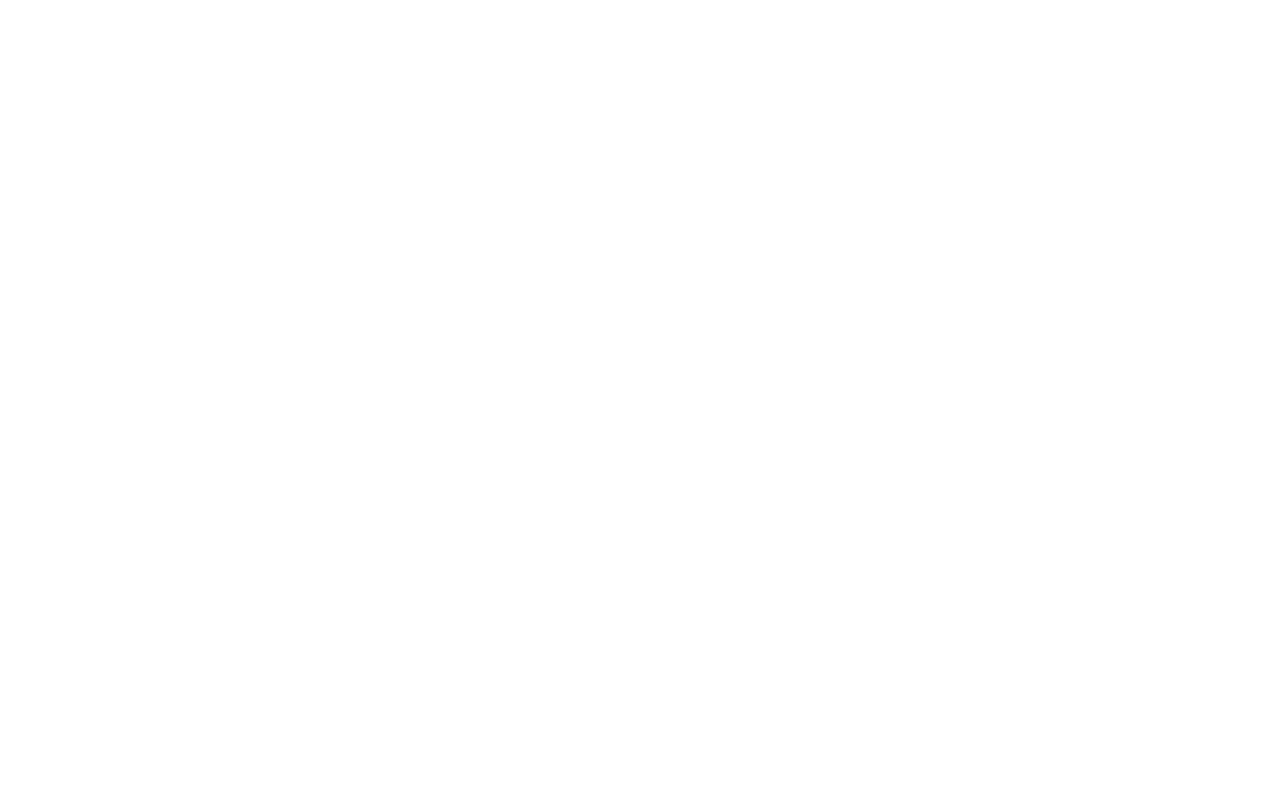
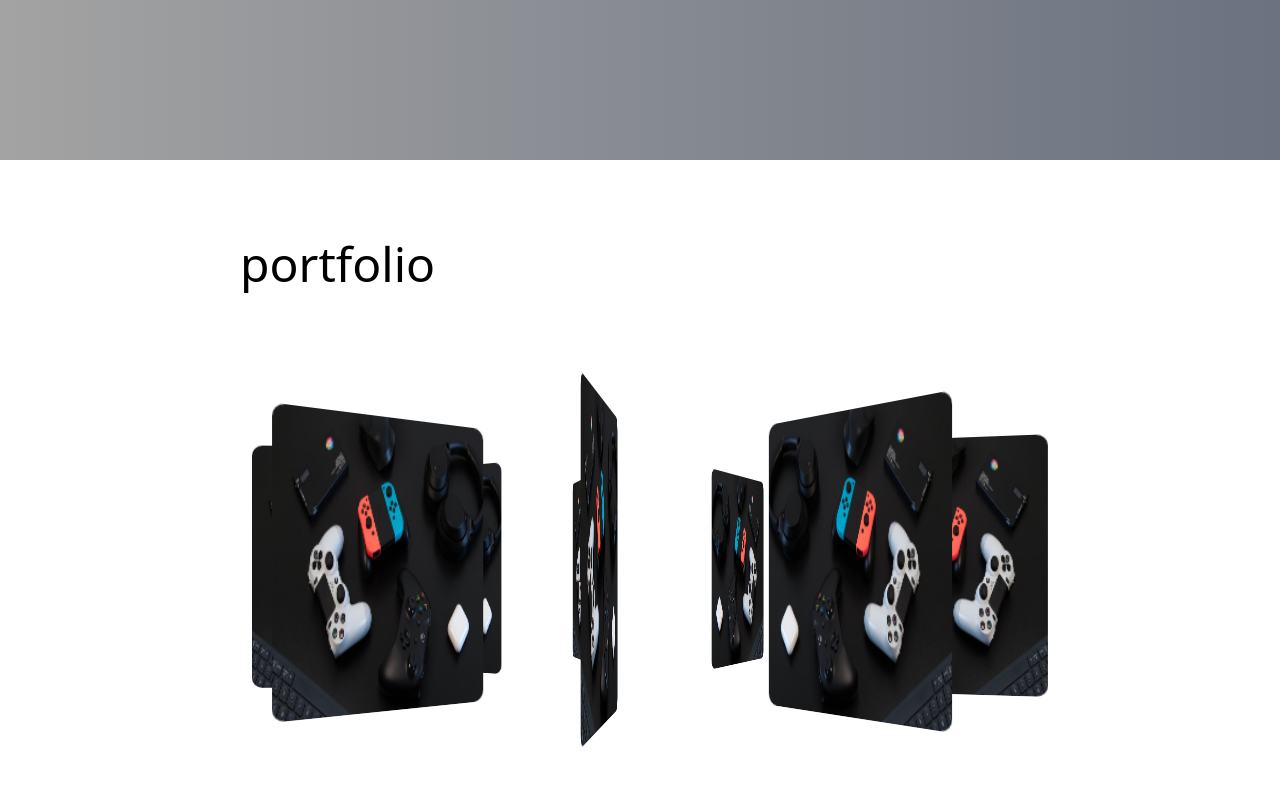
Before and after one commit to jedi24garcia/main-web-react, a React (Create React App) app: page /Portfolio in a window 1280 px wide. Before the commit this address had no page. Shown: the top 786 px of the page. Built offline with nearby package versions, Linux system fonts and the light colour scheme.

Commit message:
added portfolio and modified a few pages

```diff
--- a/src/About.js
+++ b/src/About.js
@@ -3,11 +3,15 @@
 function About() {
     return (
         <div>
-            <header class="flex justify-between items-center p-20 bg-gradient-to-r from-neutral-400 to-gray-500">
-                <h1>About</h1>
-            </header>
-            <div class='item-body px-20 py-60'>
-                <p class='font-serif'>About me page</p>
+            <header class="flex justify-between items-center p-20 bg-gradient-to-r from-neutral-400 to-gray-500" />
+            <div class='item-body px-60 py-20'>
+                <h1 class='font-serif text-5xl'>about</h1>
+                <p class='item-body py-10'>Hello<br />
+                    Just a dedicated programmer living in Wellington, New Zealand.<br />
+                    Beyond of the world of coding, I love to explore new places and cultures,<br />
+                    which combines my love for traveling with a curiosity of learning.<br />
+                    I always seek new adventures in both my career and personal life.
+                </p>
             </div>
         </div>
     );
--- a/src/App.js
+++ b/src/App.js
@@ -5,6 +5,7 @@
 import Home from './main';
 import About from './About';
 import Contact from './Contact';
+import Portfolio from './Portfolio';
 
 function App() {
   return (
@@ -12,6 +13,7 @@
       <Routes>
         <Route path="" element={<Home />} />
         <Route path="/About" element={<About />} />
+        <Route path="/Portfolio" element={<Portfolio />} />
         <Route path="/Contact" element={<Contact />} />
       </Routes>
     </BrowserRouter>
--- a/src/Contact.js
+++ b/src/Contact.js
@@ -3,10 +3,8 @@
 function Contact() {
     return (
         <div>
-            <header class="flex justify-between items-center p-20 bg-gradient-to-r from-neutral-400 to-gray-500">
-                <h1>Contact</h1>
-            </header>
-            <div class='item-body px-20 py-60'>
+            <header class="flex justify-between items-center p-20 bg-gradient-to-r from-neutral-400 to-gray-500" />
+            <div class='item-body px-60 py-20'>
                 <p class='font-serif'>
                     Contact Details:<br />
                     sample@gmail.com<br />
--- /dev/null
+++ b/src/Portfolio.css
@@ -0,0 +1,18 @@
+.scene {
+    margin: 80px auto; width: 210px; aspect-ratio: 4 / 5;
+    position: relative; perspective: 1000px;
+}
+.imageStyle {
+    position: absolute; width: 100%; height: 100%;
+    transform-style: preserve-3d;
+    animation: rotate 30s infinite linear;
+}
+.imageStyle>img {
+    position: absolute; left: 0; top: 0; width: 190px;
+    border-radius: 10px; aspect-ratio: 4 / 5;
+    transform: rotateY(var(--i)) translate(288px);
+}
+@keyframes rotate {
+    0% { transform: rotateY(360deg); }
+    100% { transform: rotateY(0deg); }
+}
--- /dev/null
+++ b/src/Portfolio.js
@@ -0,0 +1,30 @@
+import React from 'react';
+
+import './Portfolio.css';
+import consoleImage from './/images/consoles.jpg';
+
+function Portfolio() {
+    return (
+        <div>
+            <header class="flex justify-between items-center p-20 bg-gradient-to-r from-neutral-400 to-gray-500" />
+                <div class='item-body px-60 py-20'>
+                    <h1 class='font-serif text-5xl'>portfolio</h1>
+                </div>
+                <div class='scene'>
+                    <div class='imageStyle'>
+                    <img style={{ '--i': '000deg' }} src={consoleImage} alt="Portfolio project 1" />
+                    <img style={{ '--i': '040deg' }} src={consoleImage} alt="Portfolio project 2" />
+                    <img style={{ '--i': '080deg' }} src={consoleImage} alt="Portfolio project 3" />
+                    <img style={{ '--i': '120deg' }} src={consoleImage} alt="Portfolio project 4" />
+                    <img style={{ '--i': '160deg' }} src={consoleImage} alt="Portfolio project 5" />
+                    <img style={{ '--i': '200deg' }} src={consoleImage} alt="Portfolio project 6" />
+                    <img style={{ '--i': '240deg' }} src={consoleImage} alt="Portfolio project 7" />
+                    <img style={{ '--i': '280deg' }} src={consoleImage} alt="Portfolio project 8" />
+                    <img style={{ '--i': '320deg' }} src={consoleImage} alt="Portfolio project 9" />
+                    </div>
+                </div>
+        </div>
+    );
+};
+
+export default Portfolio;
--- a/src/main.js
+++ b/src/main.js
@@ -10,6 +10,7 @@
         <nav class='flex items-center space-x-10'>
           <ul class='flex space-x-10 font-serif'>
             <Link to="/About">About</Link>
+            <Link to="/Portfolio">Portfolio</Link>
             <Link to="/Contact">Contact</Link>
           </ul>
         </nav>
@@ -54,8 +55,7 @@
       </header>
       <div class='context flex p-10'>
         <img src={consoleImage} alt='' />
-        <div class='item-body px-20 py-60'>
-          <div class='rounded w-50 border-4'>
+          <div class='item-body px-20 py-60'>
             <p class='font-serif'>"Lorem ipsum dolor sit amet,
               consectetur adipiscing elit, sed do eiusmod tempor
               incididunt ut labore et dolore magna aliqua. Ut enim
@@ -67,7 +67,6 @@
               est laborum."
             </p>
           </div>
-        </div>
       </div>
       <footer class="flex justify-between items-center p-20 bg-gradient-to-r from-neutral-400 to-gray-500">
       </footer>
```
